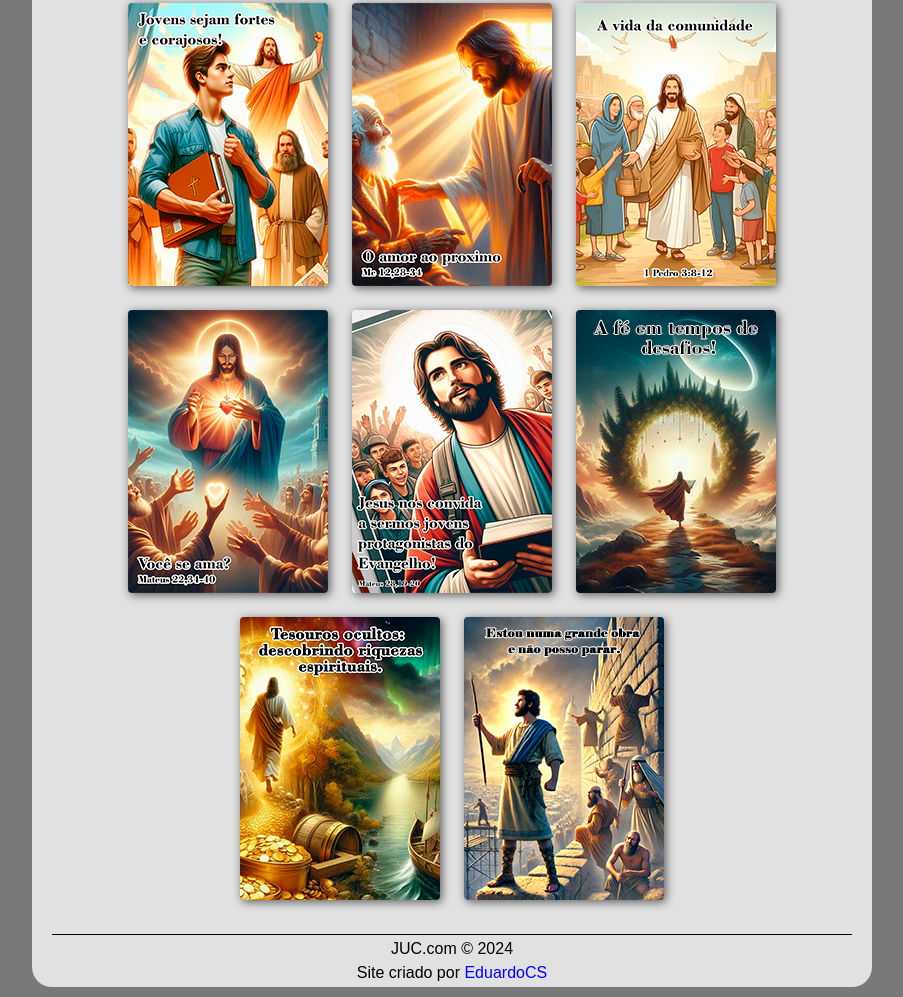
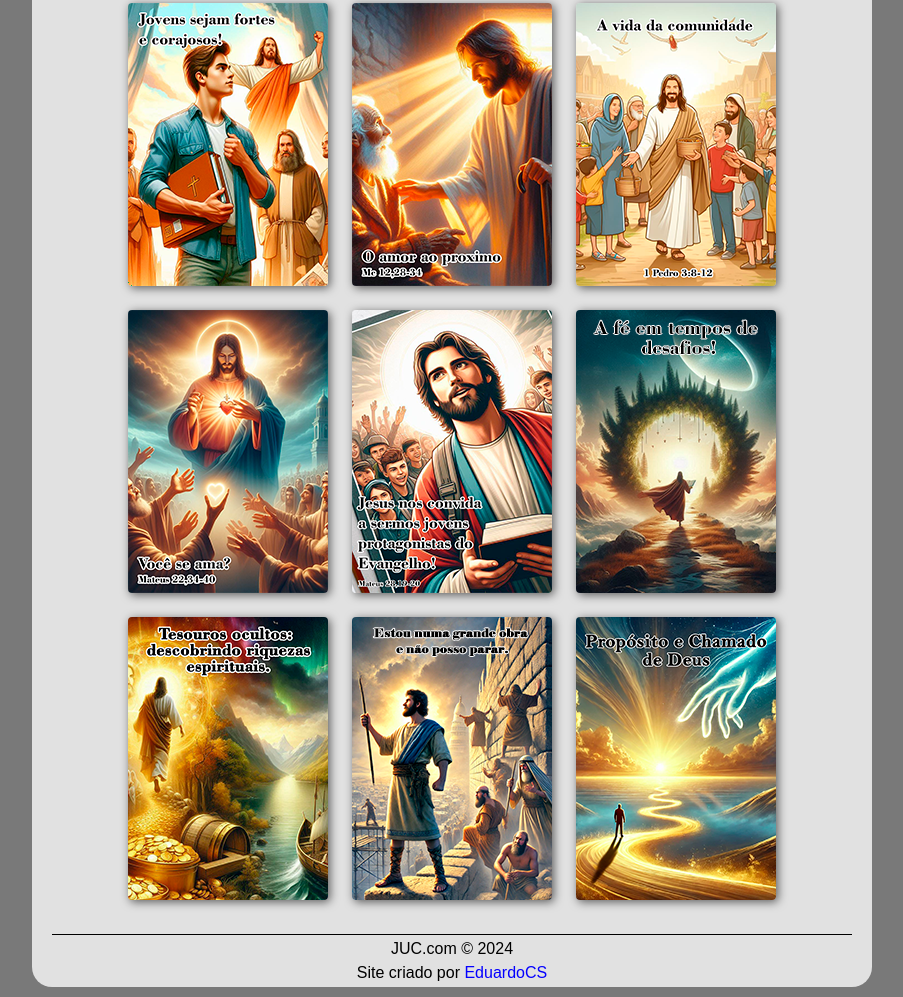
Before and after one commit to E-d-u-a-r-d-o-c-s/JUC.com, a plain HTML site: page subsidios.html in a window 1280 px wide. Shown: the part 160-1157 px from the top of the page, without its empty margins (188-1091 px from the left). Drawn offline with Linux system fonts and the light colour scheme.

Commit message:
Novo encontro!

```diff
--- a/subsidios.html
+++ b/subsidios.html
@@ -36,6 +36,7 @@
                     <a href="subsidios/Tesouros ocultos descobrindo riquezas espirituais.pdf" target="_blank" rel="next"><img class="banner" src="imagem/Tesouros oculto descobrindo riquezas espirituais..png" alt="Tesouros oculto descobrindo riquezas espirituais"></a>
 
                     <a href="subsidios/Estou numa grande obra e não posso parar..pdf" target="_blank" rel="next"><img class="banner" src="imagem/Estou numa grande obra e não posso parar..png" alt="Estou numa grande obra e não posso parar"></a>
+                    <a href="subsidios/Propósito e Chamado de Deus.pdf" target="_blank" rel="next" ><img class="banner" src="imagem/Propósito e Chamado de Deus.png" alt="Propósito e Chamado de Deus"></a>
                 </div>
         </main>
         <footer>
```
Also changed, not shown: imagem/Propósito e Chamado de Deus.png (added), 1 other file.
